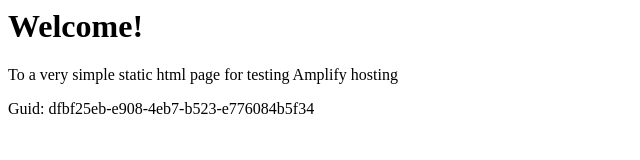
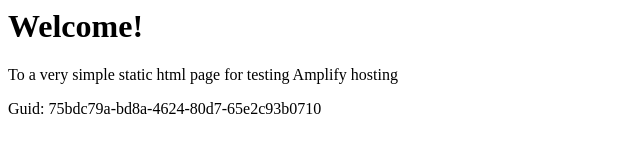
Before and after one commit to aws-aemilia-mxp/Github-PR-Commit-Integration-Test-DoNotTouch-GithubWebhookPreviewCanaryTest-v1-preprod-eu-south-1, a website: page src/index.html in a window 1280 px wide. Shown: the full height of the page, 0-640 px from the left. Drawn offline with Linux system fonts and the light colour scheme.

Commit message:
commit from integ tests

```diff
--- a/src/index.html
+++ b/src/index.html
@@ -12,6 +12,6 @@
 <body>
     <h1>Welcome!</h1>
     <p>To a very simple static html page for testing Amplify hosting</p>
-    <p>Guid: dfbf25eb-e908-4eb7-b523-e776084b5f34</p></body>
+    <p>Guid: 75bdc79a-bd8a-4624-80d7-65e2c93b0710</p></body>
 
 </html>
```
